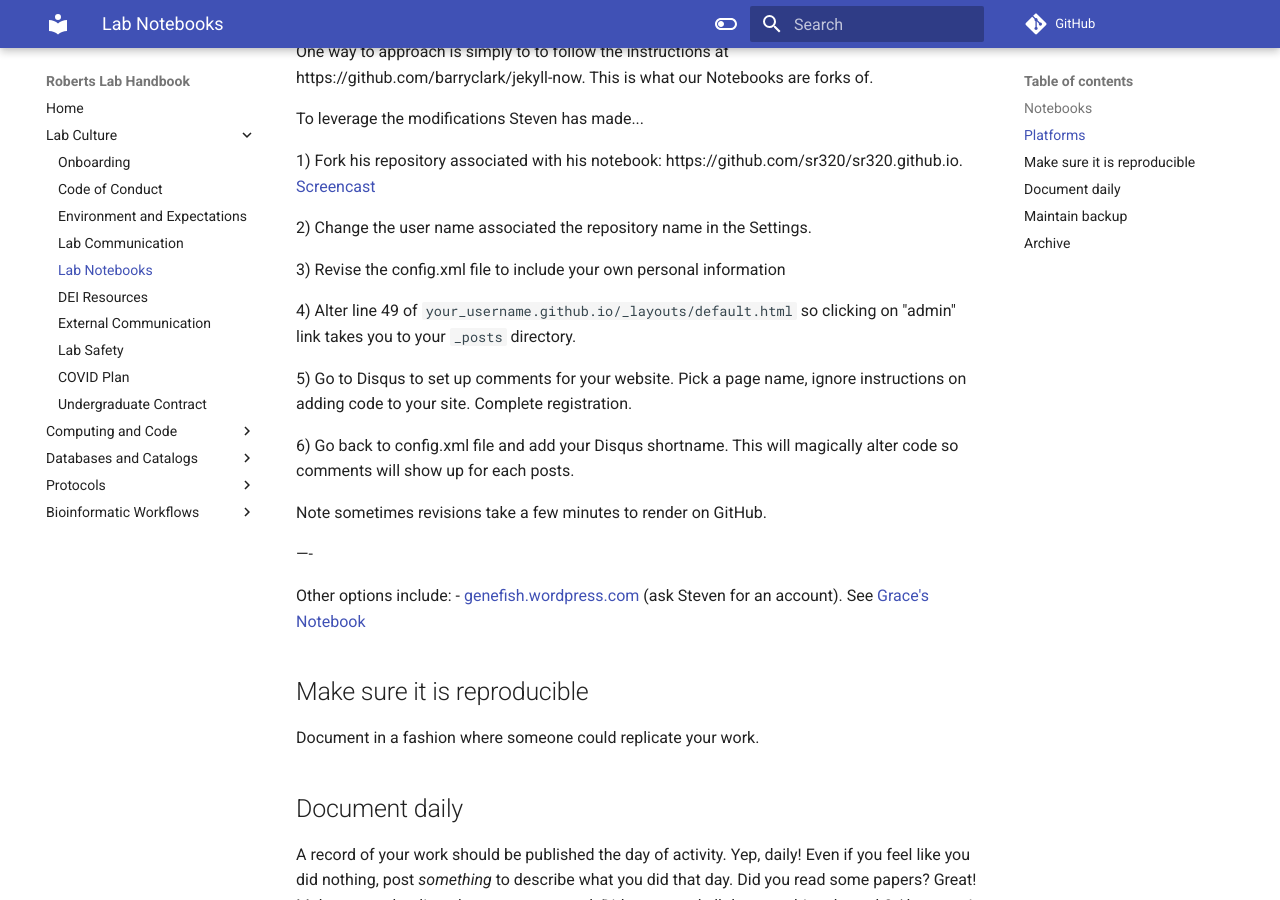
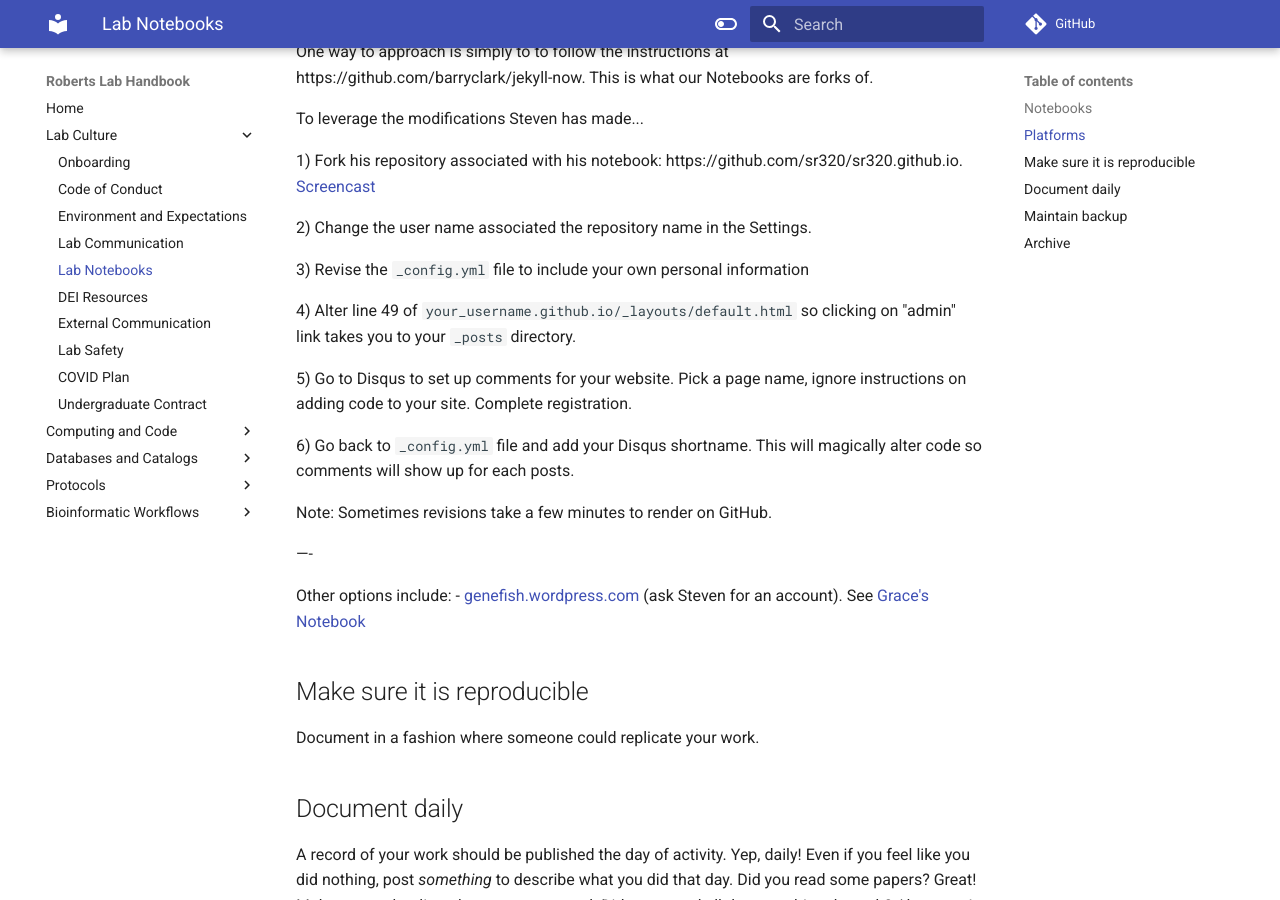
Before and after one commit to RobertsLab/resources, an MkDocs documentation site: the page built from docs/Lab-Notebooks.md, in a window 1280 px wide and 900 px high, scrolled down 1229 px. Built offline with MkDocs 1.6.1 and Material for MkDocs 9.7.7, drawn with Linux system fonts in a browser that asks for light colours; comment, search, counter and statistics services are not loaded.

Commit message:
fix yml filename in Platforms section

```diff
--- a/docs/Lab-Notebooks.md
+++ b/docs/Lab-Notebooks.md
@@ -36,15 +36,15 @@ To leverage the modifications Steven has made...
 
 2) Change the user name associated the repository name in the Settings.
 
-3) Revise the config.xml file to include your own personal information
+3) Revise the `_config.yml` file to include your own personal information
 
 4) Alter line 49 of `your_username.github.io/_layouts/default.html` so clicking on "admin" link takes you to your `_posts` directory.
 
 5) Go to Disqus to set up comments for your website. Pick a page name, ignore instructions on adding code to your site. Complete registration.
 
-6) Go back to config.xml file and add your Disqus shortname. This will magically alter code so comments will show up for each posts.
+6) Go back to `_config.yml` file and add your Disqus shortname. This will magically alter code so comments will show up for each posts.
 
-Note sometimes revisions take a few minutes to render on GitHub.
+Note: Sometimes revisions take a few minutes to render on GitHub.
 
 
 —-
```
